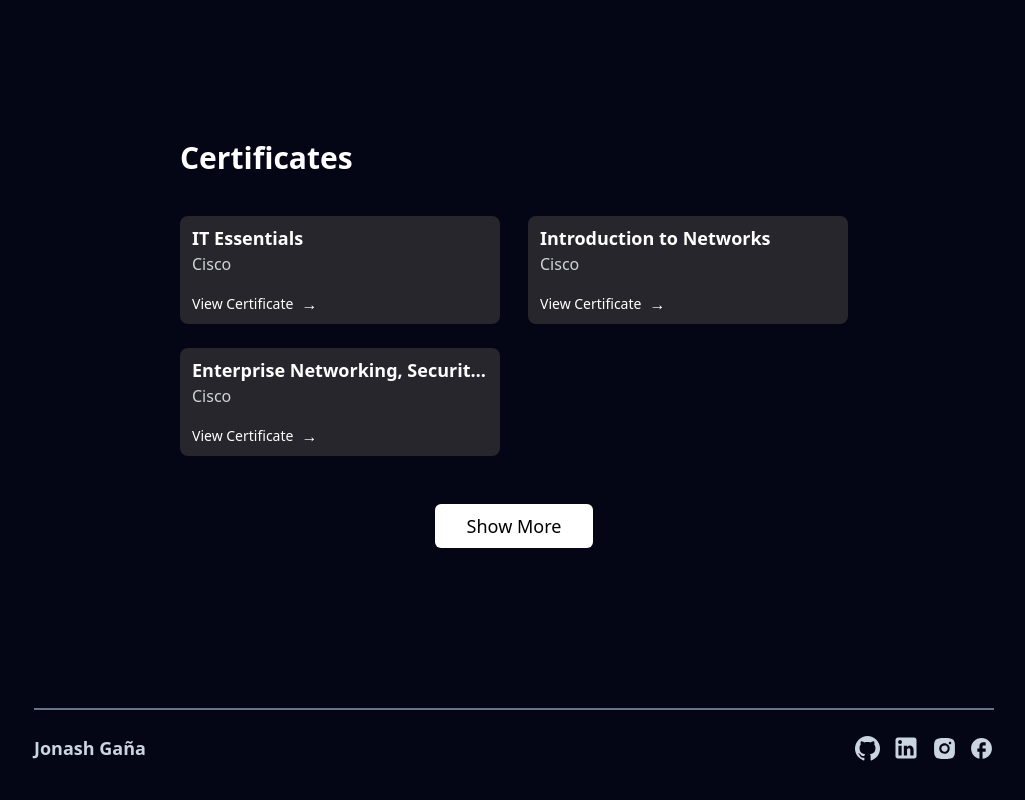
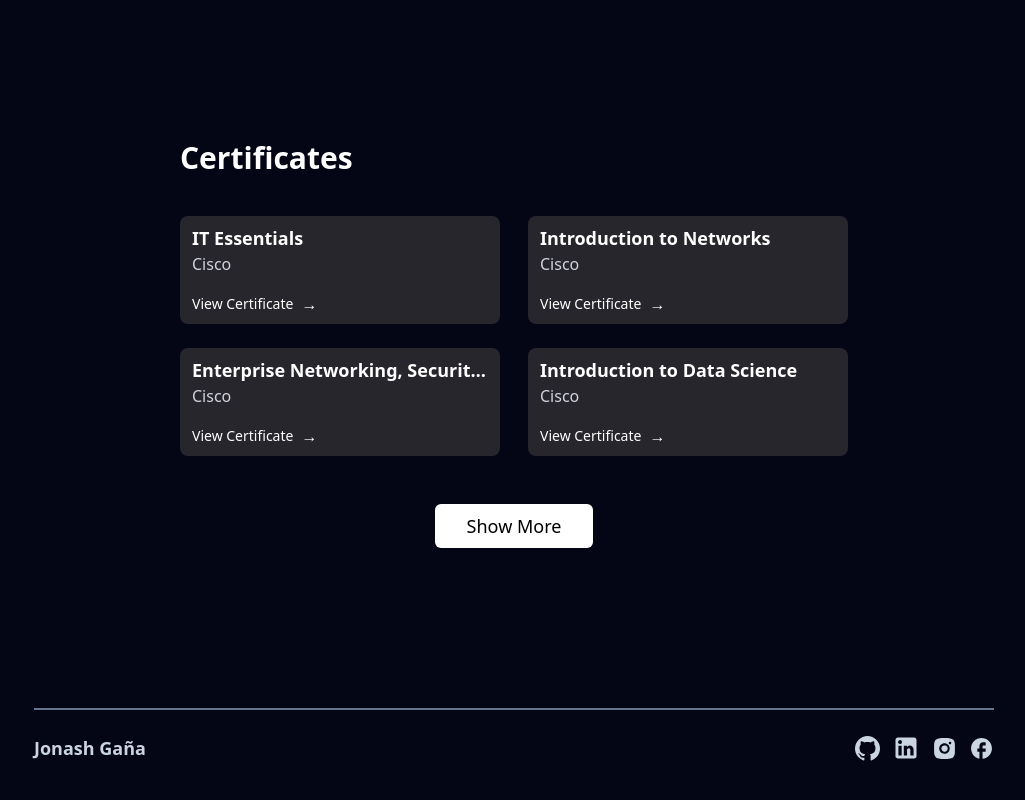
Before and after one commit to JonashGania/my-portfolio, a React (Vite) app: page /about in a window 1280 px wide. Shown: the part 1133-1933 px from the top of the page, without its empty margins (126-1151 px from the left). Built offline with nearby package versions, Linux system fonts and the light colour scheme.

Commit message:
added and changes data

```diff
--- a/src/constants/data.js
+++ b/src/constants/data.js
@@ -1,90 +1,112 @@
 const data = {
   name: "Jonash Gaña",
-    profileUrl: "/profile.png",
+  profileUrl: "/avatar.jpg",
   pages: [
     {
-            name: 'About',
-            path: '/about'
+      name: "About",
+      path: "/about",
     },
     {
-            name: 'Projects',
-            path: '/projects'
+      name: "Projects",
+      path: "/projects",
     },
     {
-            name: 'Experience',
-            path: '/experience'
-        }
+      name: "Experience",
+      path: "/experience",
+    },
   ],
   technologies: [
-        '/html.svg',
-        '/css.svg',
-        '/javascript.svg',
-        '/react.svg',
-        '/nodejs.svg',
-        '/tailwindcss.svg',
-        '/postgresql.svg',
-        '/python.svg',
-        '/git.svg',
-        '/figma.svg',
+    "/html.svg",
+    "/css.svg",
+    "/javascript.svg",
+    "/react.svg",
+    "/nodejs.svg",
+    "/tailwindcss.svg",
+    "/postgresql.svg",
+    "/python.svg",
+    "/git.svg",
+    "/figma.svg",
   ],
   projects: [
     {
-            title: 'PomoTask',
-            description: 'PomoTask is a dynamic task management web application, which revolutionizes the way you approach productivity. Integrated with Pomodoro timers, bringing a time-tested technique to boost your focus.',
-            tools: ['React', 'TailwindCSS', 'Firebase'],
-            link: '',
-            imgUrl: '/pomoTask.png'
+      title: "PomoTask",
+      description:
+        "PomoTask is a dynamic task management web application, which revolutionizes the way you approach productivity. Integrated with Pomodoro timers, bringing a time-tested technique to boost your focus.",
+      tools: ["React", "TailwindCSS", "Firebase"],
+      link: "",
+      imgUrl: "/pomoTask.png",
     },
     {
-            title: 'Game Haven',
+      title: "Game Haven",
       description: `Immerse yourself in a vast collection of meticulously curated games, offering a diverse tapestry of genres to suit every player's taste. Craft your personalized wishlist, and navigate through search and filter features.`,
-            tools: ['React', 'TailwindCSS', 'Rawg API'],
-            link: '',
-            imgUrl: '/gameHaven.png'
+      tools: ["React", "TailwindCSS", "Rawg API"],
+      link: "",
+      imgUrl: "/gameHaven.png",
     },
   ],
   certificates: [
     {
-            name: 'IT Essentials',
-            company: 'Cisco',
-            link: 'src/certificates/ITE CPHWFUND 2nd-certificate.pdf',
-            id: 0
-        },{
-            name: 'Introduction to Networks',
-            company: 'Cisco',
-            link: 'src/certificates/CCNAv7 ITN INCOM-certificate.pdf',
-            id: 1
-        }, {
-            name: 'Enterprise Networking, Security, and Automation',
-            company: 'Cisco',
-            link: 'src/certificates/CCNAv7 ENSA INCO-certificate.pdf',
-            id: 2
-        }
+      name: "IT Essentials",
+      company: "Cisco",
+      link: "src/certificates/ITE CPHWFUND 2nd-certificate.pdf",
+      id: 0,
+    },
+    {
+      name: "Introduction to Networks",
+      company: "Cisco",
+      link: "src/certificates/CCNAv7 ITN INCOM-certificate.pdf",
+      id: 1,
+    },
+    {
+      name: "Enterprise Networking, Security, and Automation",
+      company: "Cisco",
+      link: "src/certificates/CCNAv7 ENSA INCO-certificate.pdf",
+      id: 2,
+    },
+    {
+      name: "Introduction to Data Science",
+      company: "Cisco",
+      link: "src/certificates/Introduction_to_Data_Science.pdf",
+      id: 3,
+    },
+    {
+      name: "Introduction to IoT",
+      company: "Cisco",
+      link: "src/certificates/Introduction_to_IoT.pdf",
+      id: 3,
+    },
+    {
+      name: "Data Analytics Essentials",
+      company: "Cisco",
+      link: "src/certificates/Data_Analytics_Essentials.pdf",
+      id: 3,
+    },
   ],
   experience: [
     {
-            date: '2020 - 2024',
-            job: '(Graduated)',
-            role: 'Computer Engineering',
-            company: 'Holy Angel University',
-            description: 'Studied Bachelor of Science in Computer Engineering at Holy Angel University.'
+      date: "2020 - 2024",
+      job: "(Graduated)",
+      role: "Computer Engineering",
+      company: "Holy Angel University",
+      description:
+        "Studied Bachelor of Science in Computer Engineering at Holy Angel University.",
     },
     {
-            date: 'Jan 2024 - Mar 2024',
-            job: 'Internship',
-            role: 'Software Engineer Intern',
-            company: 'Hooli Software, Inc.',
-            description: 'Fixed front-end bugs and improvements, gave solution ideas, collaborate in scrum meetings and gave reports to the team.'
-
-        }
+      date: "Jan 2024 - Mar 2024",
+      job: "Internship",
+      role: "Software Engineer Intern",
+      company: "Hooli Software, Inc.",
+      description:
+        "Fixed front-end bugs and improvements, gave solution ideas, collaborate in scrum meetings and gave reports to the team.",
+    },
   ],
   socialLinks: {
-        github: 'https://github.com/JonashGania',
-        linkedIn: 'https://www.linkedin.com/in/jonash-gaña-74b1a12a7/',
-        instagram: '',
-        facebook: 'https://www.facebook.com/nashhh.30/',
-        email: 'jonashtiglao@gmail.com'
-    }
-}
+    github: "https://github.com/JonashGania",
+    linkedIn: "https://www.linkedin.com/in/jonash-gaña-74b1a12a7/",
+    instagram: "",
+    facebook: "https://www.facebook.com/nashhh.30/",
+    email: "jonashtiglao@gmail.com",
+  },
+};
 
-export default data
+export default data;
```
Lines whose indentation alone changed are shown as unchanged.
